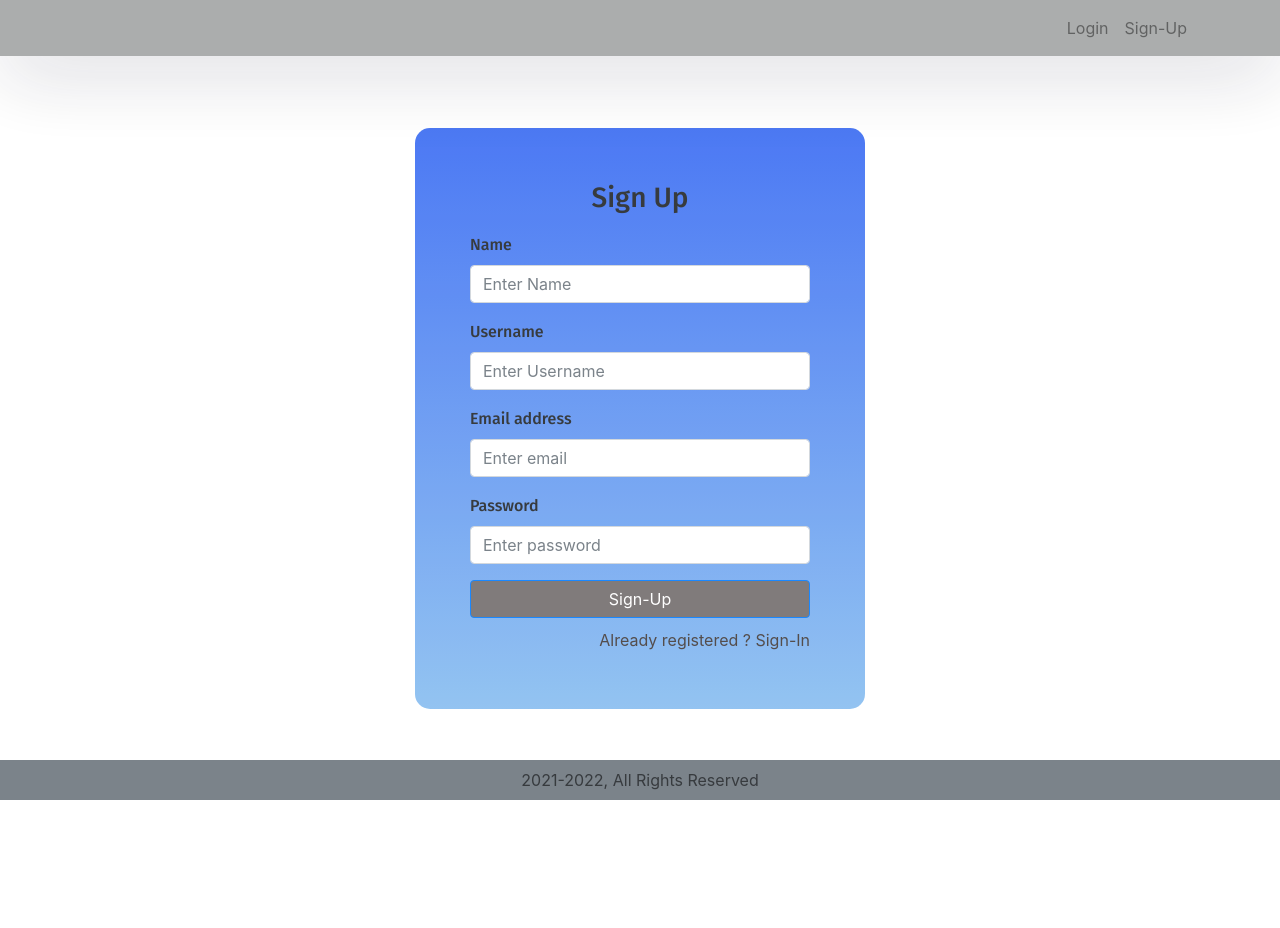
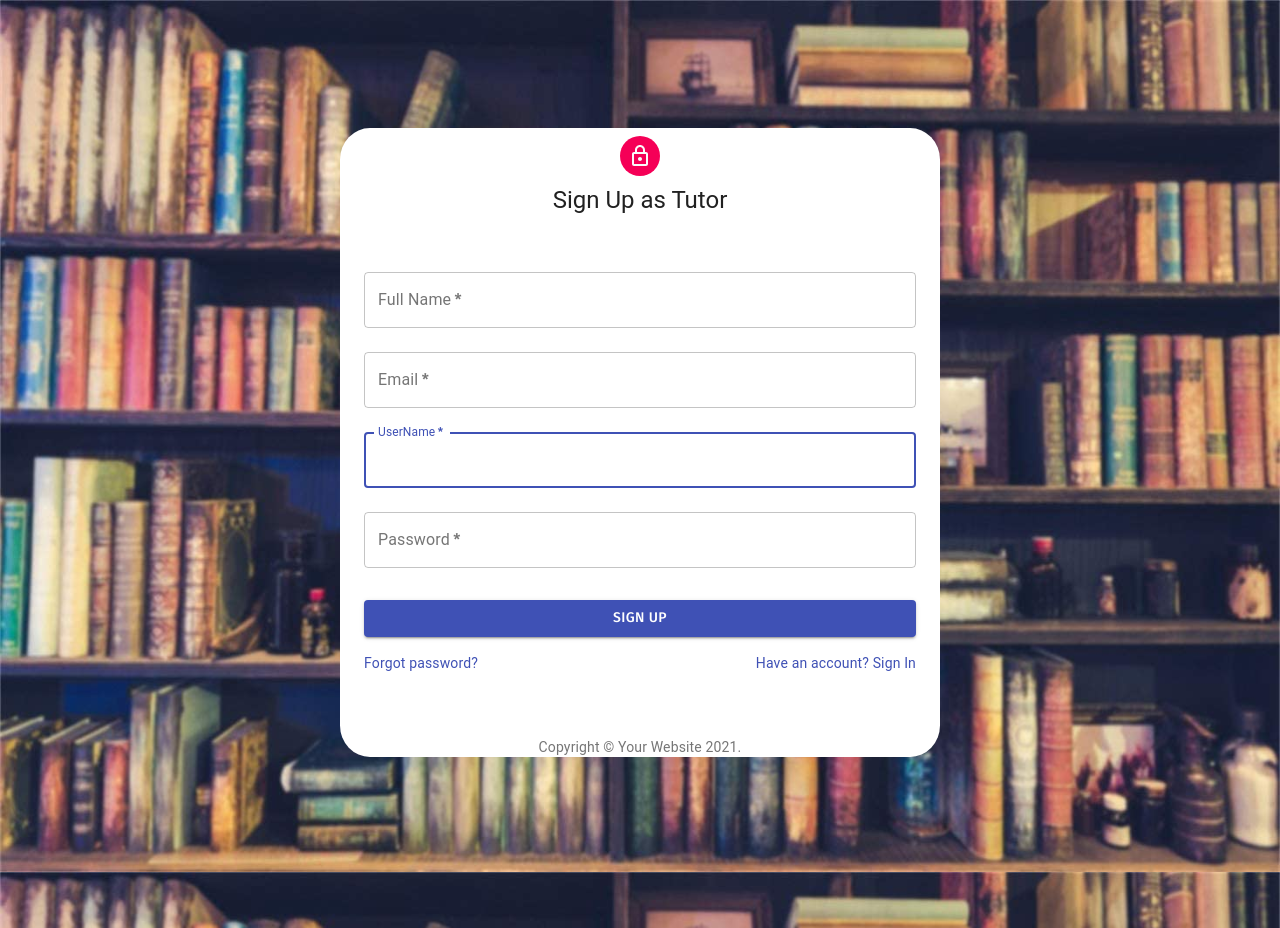
Before and after one commit to abhi93wari/tutorhunt-frontend, a React (Create React App) app: page /sign-up in a window 1280 px wide. Before the commit the page ends 800 px from the top, so only its background shows below. Built offline with nearby package versions, Linux system fonts and the light colour scheme; no server answers; a web font is replaced by a local one.

Commit message:
Minor changes

```diff
--- a/src/components/signup.js
+++ b/src/components/signup.js
@@ -1,133 +1,370 @@
-import React, { Component } from "react";
-import {useHistory,BrowserRouter as Switch, Route, Link} from "react-router-dom";
-import Login from "./login.js";
-import Footer from "./footer.js";
+import React, { useState,useEffect } from 'react';
+import Avatar from '@material-ui/core/Avatar';
+import Button from '@material-ui/core/Button';
+import CssBaseline from '@material-ui/core/CssBaseline';
+import TextField from '@material-ui/core/TextField';
+import FormControlLabel from '@material-ui/core/FormControlLabel';
+import Checkbox from '@material-ui/core/Checkbox';
+import Link from '@material-ui/core/Link';
+import Grid from '@material-ui/core/Grid';
+import Box from '@material-ui/core/Box';
+import LockOutlinedIcon from '@material-ui/icons/LockOutlined';
+import Typography from '@material-ui/core/Typography';
+import { makeStyles } from '@material-ui/core/styles';
+import Container from '@material-ui/core/Container';
+import Paper from '@material-ui/core/Paper';
+import Image from '../bgimage.jpg';
+import {useHistory} from 'react-router-dom';
+import {connect} from "react-redux";
 
-export default class SignUp extends Component {
+function Copyright() {
+  return (
+    <Typography variant="body2" color="textSecondary" align="center">
+      {'Copyright © '}
+      <Link color="inherit" href="#">
+        Your Website
+      </Link>{' '}
+      {new Date().getFullYear()}
+      {'.'}
+    </Typography>
+  );
+}
+
+const useStyles = makeStyles((theme) => ({
+
+  '@global': {
+    body: {
+      backgroundImage:`url(${Image})`,
+      opacity:'1'
+    },
+  },
+  root:{
+      minHeight:'100vh',
+      border: 0,
+      borderRadius: 3,
+      backgroundSize:'cover'
+  },
+  container:{
+    // backgroundImage: `url(${Image})`,
+    // backgroundRepeat: "repeat",
+    // backgroundSize: "cover"
+    background:'none',
 
 
-    constructor(props) {
-        super(props);
-        this.handleSubmit=this.handleSubmit.bind(this);
+  },
+  paper: {
+    border: 0,
+    display: 'flex',
+    flexDirection: 'column',
+    alignItems: 'center',
+    backgroundColor:theme.palette.common.white,
+    marginTop:'10%',
+    borderRadius:'5%'
+  },
+  avatar: {
+    margin: theme.spacing(1),
+    backgroundColor: theme.palette.secondary.main,
+  },
+  form: {
+    width: '100%',
+    marginTop: theme.spacing(5),
+  },
+  submit: {
+    margin: theme.spacing(3, 0, 2),
+  },
+}));
 
-        this.state = {
-          username:'',
-          name:'',
-          password:'',
-          email:'',
-          role:''
-
-        };
-      }
-      history=useHistory;
-      async loginUser(info) {
+function SignUpStudent(props) {
+  const classes = useStyles();
+  const [username,setusername]=useState('');
+  const [password,setpassword]=useState('');
+  const [role,setrole]=useState('student');
+  const [name,setname]=useState('');
+  const [email,setemail]=useState('');
+  let history=useHistory();
+          function loginUser(info) {
             const payload={
                   username:info.username,
                   name:info.name,
                   password: info.password,
                   email:info.email,
                   role:info.role
+
             }
-        console.log(payload.username,payload.email);
-        let data = await fetch('http://localhost:8086/signup', {
+            console.log(payload.role);
+            fetch('http://localhost:8086/signup', {
               method: 'POST',
               headers: {
                 'Content-Type': 'application/json'
               },
               body: JSON.stringify(payload)
-        });
+            })
+              .then(res => res.json())
+              .then((data) => {
+                  if(data.response === 'registered'){
 
+                    // localStorage.setItem("tokenT", JSON.stringify(data.jwttoken));
+                    // localStorage.setItem("loginstatus", "true");
+                    // if(localStorage.getItem("token") === data.jwttoken){
 
-        let res = await data.json();
-       // console.log(res);
+                    // }
+                    history.push("/sign-in-student");
 
-        if(res.jwttoken === "T"){
-          alert("User already exists");
+                  }
+                  else{
+                    console.log(data);
+                    alert("Bad Credentials...Try again");
+                  }
+                }
+                )
            }
 
-        else{
-          this.props.history.push("/sign-in");
-        }
-       }
+        // useEffect(() => {
+        //   localStorage.removeItem("tokenT");
+        // });
 
+         function handleSubmit(e) {
+           e.preventDefault();
 
-
-     handleSubmit = async e => {
-       e.preventDefault();
-      // loginUser({
-      //    username:this.state.username,
-      //    password:this.state.password
-      //  });
-        this.loginUser({
-            username:this.state.username,
-            name:this.state.name,
-            password:this.state.password,
-            email:this.state.email,
-            role:'student'
+            loginUser({
+            username:username,
+            name:name,
+            password:password,
+            email:email,
+            role:role
           });
 
          }
 
-    render() {
   return (
-            <div className='App' id='root'>
-            <nav className="navbar navbar-expand-lg navbar-light fixed-top">
-          <div className="container">
-            {/* <Link className="navbar-brand" to={"/sign-in"}></Link> */}
-            <div className="collapse navbar-collapse" id="navbarTogglerDemo02">
-              <ul className="navbar-nav ml-auto">
-                <li className="nav-item">
-                  <Link className="nav-link"  to={"/sign-in-tutor"}>Login</Link>
-                </li>
-                <li className="nav-item">
-                  <Link className="nav-link"  to={"/sign-up-tutor"}>Sign-Up</Link>
-                </li>
-              </ul>
-            </div>
-            <Footer />
-          </div>
-        </nav>
+    <div className={classes.root}>
 
-          <div className="auth-wrapper">
-            <div className="auth-inner">
-            <div class='card-title mt-3'>
-            <form onSubmit={this.handleSubmit}>
+    <Container  maxWidth='sm' borderRadius='50%' className={classes.paper}>
+      <CssBaseline />
 
-                <h3>Sign Up</h3>
+        <Avatar className={classes.avatar}>
+          <LockOutlinedIcon />
+        </Avatar>
+        <Typography component="h1" variant="h5">
+          Sign Up as Tutor
+        </Typography>
+        <form className={classes.form} noValidate>
 
-                <div className="form-group">
-                    <label>Name</label>
-                    <input name='name' type="text" className="form-control" placeholder="Enter Name" onChange={e => this.setState({name:e.target.value})} required />
-                </div>
+        <TextField
+            variant="outlined"
+            margin="normal"
+            required
+            fullWidth
+            id="name"
+            label="Full Name"
+            name="name"
+            autoComplete="name"
+            autoFocus
+            onChange={e => setname(e.target.value)}
+          />
+          <TextField
+            variant="outlined"
+            margin="normal"
+            required
+            fullWidth
+            id="email"
+            label="Email"
+            name="email"
+            autoComplete="email"
+            autoFocus
+            onChange={e => setemail(e.target.value)}
+          />
+          <TextField
+            variant="outlined"
+            margin="normal"
+            required
+            fullWidth
+            id="username"
+            label="UserName"
+            name="username"
+            autoComplete="username"
+            autoFocus
+            onChange={e => setusername(e.target.value)}
+          />
+          <TextField
+            variant="outlined"
+            margin="normal"
+            required
+            fullWidth
+            name="password"
+            label="Password"
+            type="password"
+            id="password"
+            autoComplete="current-password"
+            onChange={e => setpassword(e.target.value)}
+          />
 
-                <div className="form-group">
-                    <label>Username</label>
-                    <input name='username' type="text" className="form-control" placeholder="Enter Username" onChange={e => this.setState({username:e.target.value})} required/>
-                </div>
 
-                <div className="form-group">
-                    <label>Email address</label>
-                    <input name='email' type="email" className="form-control" placeholder="Enter email" onChange={e => this.setState({email:e.target.value})} required/>
-                </div>
+          <Button
+            type="submit"
+            fullWidth
+            variant="contained"
+            color="primary"
+            className={classes.submit}
+            onClick={handleSubmit}
+          >
+            Sign Up
+          </Button>
+          <Grid container>
+            <Grid item xs>
+              <Link href="#" variant="body2">
+                Forgot password?
+              </Link>
+            </Grid>
+            <Grid item>
+              <Link href="sign-in-student" variant="body2">
+                {"Have an account? Sign In"}
+              </Link>
+            </Grid>
+          </Grid>
+        </form>
 
-                <div className="form-group">
-                    <label>Password</label>
-                    <input name='password' type="password" className="form-control" placeholder="Enter password" onChange={e => this.setState({password:e.target.value})} required/>
-                </div>
+      <Box mt={8}>
+        <Copyright />
+      </Box>
+    </Container>
 
-                <button type="submit" className="btn btn-primary btn-block">Sign-Up</button>
-                <p className="forgot-password text-right">
-                    <a href="/sign-in-student">Already registered ? Sign-In</a>
-                </p>
-
-                <Switch>
-                    <Route path="/sign-in-student" component={Login} />
-                </Switch>
-            </form>
-            </div>
-            </div>
-            </div>
     </div>
   );
 }
-}
+
+export default SignUpStudent;
+
+
+
+
+// import React, { Component } from "react";
+// import {useHistory,BrowserRouter as Switch, Route,Link} from "react-router-dom";
+// import LoginTutor from "./login_tutor.js";
+// import Footer from "./footer.js";
+
+// export default class SignUp extends Component {
+
+
+//     constructor(props) {
+//         super(props);
+//         this.handleSubmit=this.handleSubmit.bind(this);
+
+//         this.state = {
+//           username:'',
+//           name:'',
+//           password:'',
+//           email:'',
+//           role:''
+
+//         };
+//       }
+//       history=useHistory;
+//       loginUser(info) {
+//         const payload={
+//             username:info.username,
+//             name:info.name,
+//             password: info.password,
+//             email:info.email,
+//             role:info.role
+//         }
+//         console.log(payload.username,payload.email);
+//         fetch('http://localhost:8082/api/signup', {
+//           method: 'POST',
+//           headers: {
+//             'Content-Type': 'application/json'
+//           },
+//           body: JSON.stringify(payload)
+//         })
+//           // .then(res => res.json())
+//           .then((data) => {
+//               if(data !== 'registered'){
+
+//                 this.props.history.push("/sign-in-tutor");
+
+//               }
+//               else{
+//                 alert("Invalid data entered...");
+//               }
+//             }
+//             )
+//        }
+
+
+
+//      handleSubmit = async e => {
+//        e.preventDefault();
+//       // loginUser({
+//       //    username:this.state.username,
+//       //    password:this.state.password
+//       //  });
+//         this.loginUser({
+//             username:this.state.username,
+//             name:this.state.name,
+//             password:this.state.password,
+//             email:this.state.email,
+//             role:"tutor"
+//         });
+
+//      }
+
+//     render() {
+//         return (
+//           <div className='App' id='root'>
+//           <nav className="navbar navbar-expand-lg navbar-light fixed-top">
+//         <div className="container">
+//           {/* <Link className="navbar-brand" to={"/sign-in"}></Link> */}
+//           <div className="collapse navbar-collapse" id="navbarTogglerDemo02">
+//             <ul className="navbar-nav ml-auto">
+//               <li className="nav-item">
+//                 <Link className="nav-link"  to={"/sign-in-tutor"}>Login</Link>
+//               </li>
+//               <li className="nav-item">
+//                 <Link className="nav-link"  to={"/sign-up-tutor"}>Sign-Up</Link>
+//               </li>
+//             </ul>
+//           </div>
+//           <Footer />
+//         </div>
+//       </nav>
+
+//             <div className="auth-wrapper">
+//             <div className="auth-inner">
+//             <form onSubmit={this.handleSubmit}>
+//                 <h3>Sign Up</h3>
+
+//                 <div className="form-group">
+//                     <label>Name</label>
+//                     <input name='name' type="text" className="form-control" placeholder="Enter Name" onChange={e => this.setState({name:e.target.value})} required />
+//                 </div>
+
+//                 <div className="form-group">
+//                     <label>Username</label>
+//                     <input name='username' type="text" className="form-control" placeholder="Enter Username" onChange={e => this.setState({username:e.target.value})} required/>
+//                 </div>
+
+//                 <div className="form-group">
+//                     <label>Email address</label>
+//                     <input name='email' type="email" className="form-control" placeholder="Enter email" onChange={e => this.setState({email:e.target.value})} required/>
+//                 </div>
+
+//                 <div className="form-group">
+//                     <label>Password</label>
+//                     <input name='password' type="password" className="form-control" placeholder="Enter password" onChange={e => this.setState({password:e.target.value})} required/>
+//                 </div>
+
+//                 <button type="submit" className="btn btn-primary btn-block">Sign-Up</button>
+//                 <p className="forgot-password text-right">
+//                     <a href="/sign-in-tutor">Already registered ? Sign-In</a>
+//                 </p>
+
+//                 <Switch>
+//                     <Route path="/sign-in-tutor" component={LoginTutor} />
+//                 </Switch>
+//             </form>
+//             </div>
+//             </div>
+//             </div>
+//         );
+//     }
+// }
```
Lines whose indentation alone changed are shown as unchanged.
